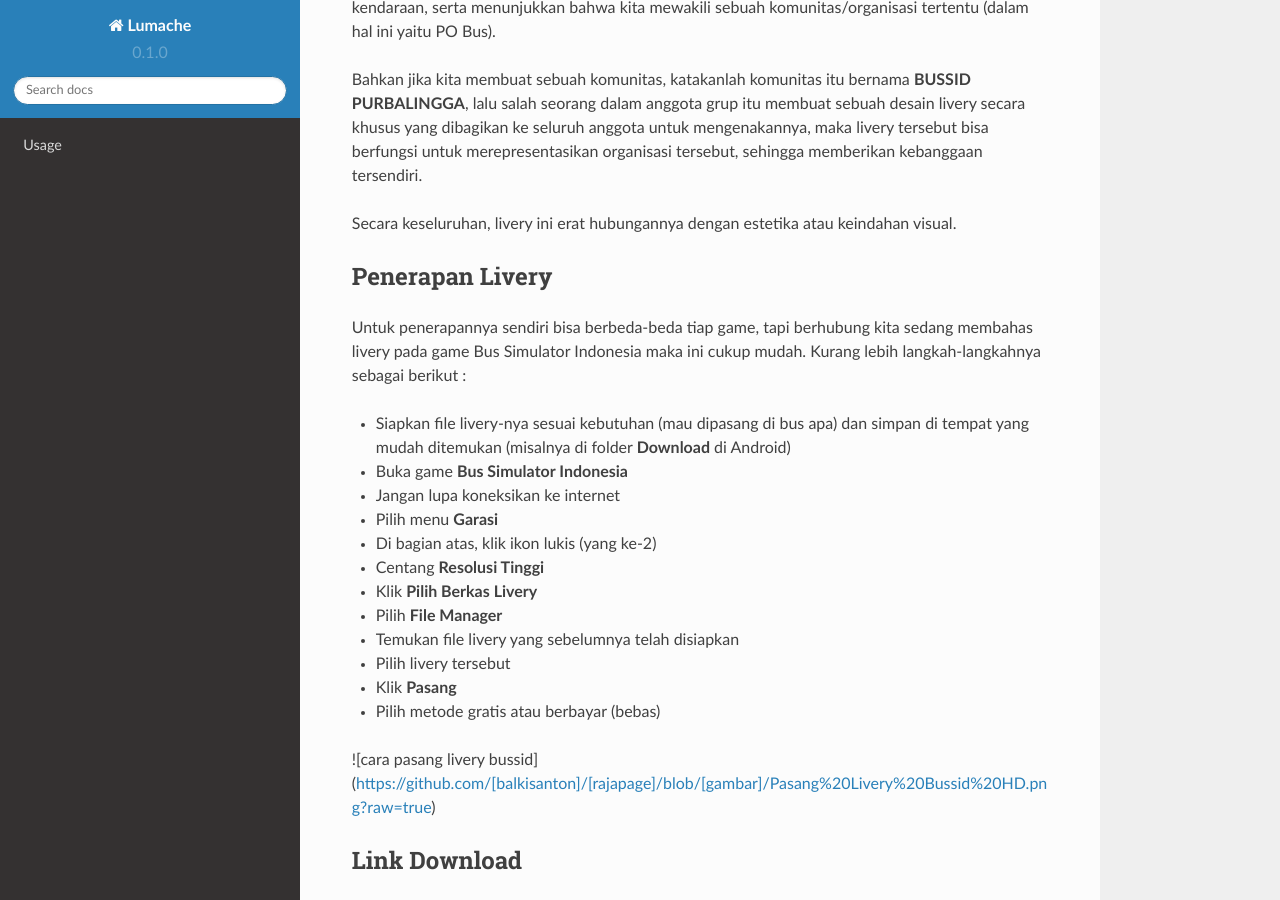
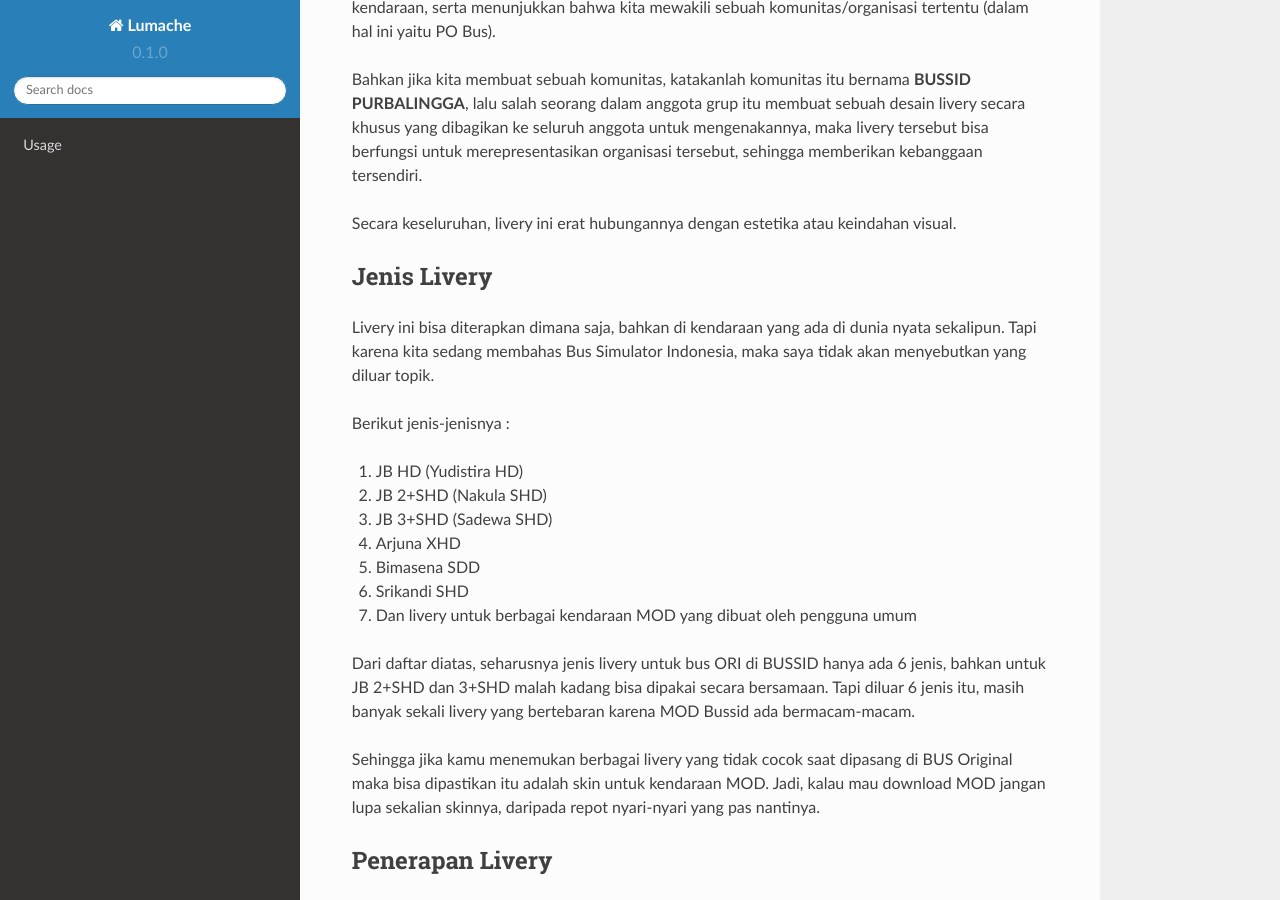
Before and after one commit to balkisanton/rajapage, a Sphinx documentation site: the page built from docs/index.rst, in a window 1280 px wide and 900 px high, scrolled down 1020 px. Built offline with Sphinx 7.4.7 and the Read the Docs theme 2.0.0, drawn with Linux system fonts in a browser that asks for light colours; pages that are not in the unit, such as notebooks, are missing from menus.

Commit message:
Update index.rst

```diff
--- a/docs/index.rst
+++ b/docs/index.rst
@@ -33,6 +33,24 @@ Dari pengertian singkat diatas seharusnya kita sudah bisa menyimpulkan apa gunan
 Bahkan jika kita membuat sebuah komunitas, katakanlah komunitas itu bernama **BUSSID PURBALINGGA**, lalu salah seorang dalam anggota grup itu membuat sebuah desain livery secara khusus yang dibagikan ke seluruh anggota untuk mengenakannya, maka livery tersebut bisa berfungsi untuk merepresentasikan organisasi tersebut, sehingga memberikan kebanggaan tersendiri.
 
 Secara keseluruhan, livery ini erat hubungannya dengan estetika atau keindahan visual.
+
+Jenis Livery
+---------------------
+Livery ini bisa diterapkan dimana saja, bahkan di kendaraan yang ada di dunia nyata sekalipun. Tapi karena kita sedang membahas Bus Simulator Indonesia, maka saya tidak akan menyebutkan yang diluar topik.
+
+Berikut jenis-jenisnya :
+
+1. JB HD (Yudistira HD)
+2. JB 2+SHD (Nakula SHD)
+3. JB 3+SHD (Sadewa SHD)
+4. Arjuna XHD
+5. Bimasena SDD
+6. Srikandi SHD
+7. Dan livery untuk berbagai kendaraan MOD yang dibuat oleh pengguna umum
+
+Dari daftar diatas, seharusnya jenis livery untuk bus ORI di BUSSID hanya ada 6 jenis, bahkan untuk JB 2+SHD dan 3+SHD malah kadang bisa dipakai secara bersamaan. Tapi diluar 6 jenis itu, masih banyak sekali livery yang bertebaran karena MOD Bussid ada bermacam-macam.
+
+Sehingga jika kamu menemukan berbagai livery yang tidak cocok saat dipasang di BUS Original maka bisa dipastikan itu adalah skin untuk kendaraan MOD. Jadi, kalau mau download MOD jangan lupa sekalian skinnya, daripada repot nyari-nyari yang pas nantinya.
 
 Penerapan Livery
 ---------------------
```
